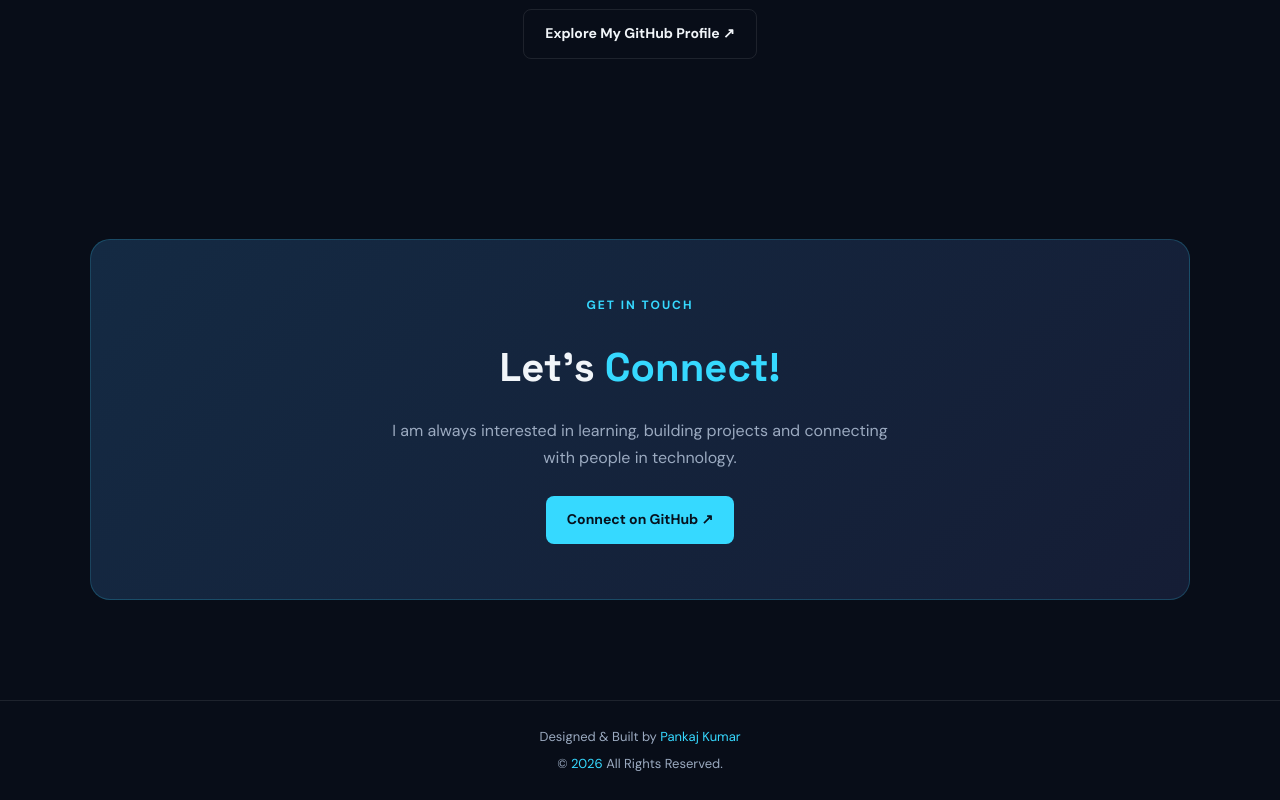
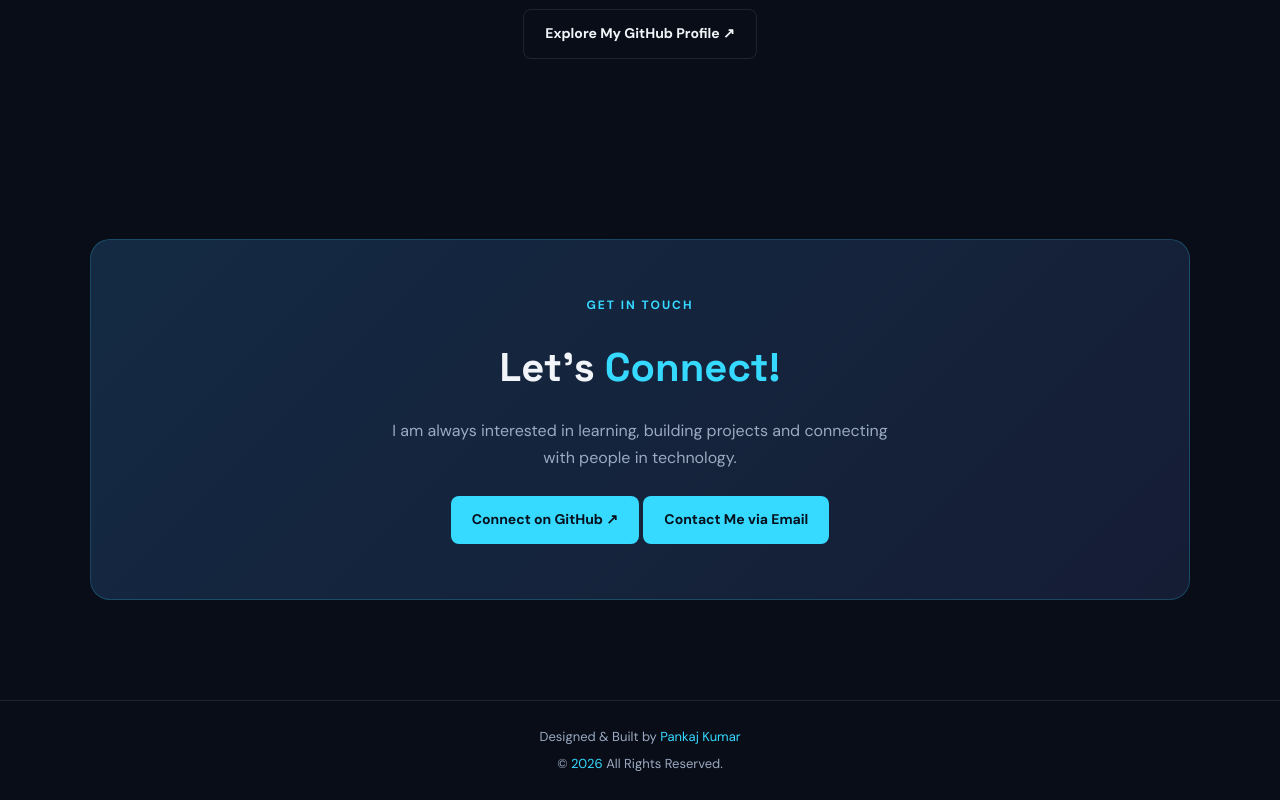
Before and after one commit to pankaj-pal08/Pankaj-Portfolio, a plain HTML site: page index.html in a window 1280 px wide. Shown: the part 3451-4251 px from the top of the page. Drawn offline with Linux system fonts and the light colour scheme.

Commit message:
added email contact button

```diff
--- a/index.html
+++ b/index.html
@@ -319,6 +319,11 @@
                 Connect on GitHub ↗
             </a>
 
+            <a href="mailto:pankajkumarpal20087080@gmail.com"
+   class="btn btn-primary">
+    Contact Me via Email
+</a>
+
         </div>
 
     </section>
```
